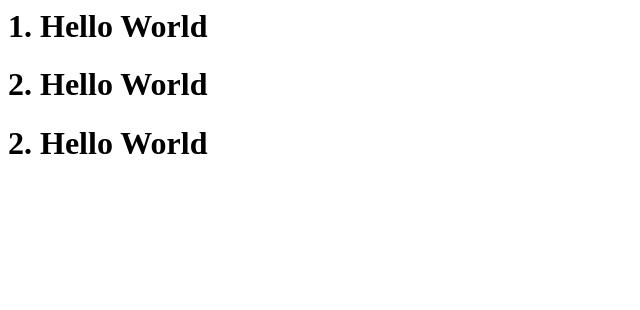
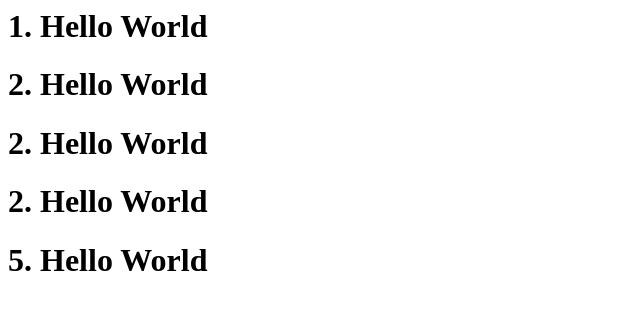
Before and after one commit to chae-ring/oss_1, a plain HTML site: page index.html in a window 1280 px wide. Shown: the whole page, without its empty margins (0-640 px from the left). Drawn offline with Linux system fonts and the light colour scheme.

Commit message:
tester commit

```diff
--- a/index.html
+++ b/index.html
@@ -7,5 +7,7 @@
         <h1>1. Hello World</h1>
         <h1>2. Hello World</h1>
         <h1>2. Hello World</h1>
+        <h1>2. Hello World</h1>
+        <h1>5. Hello World</h1>
     </body>
 </html>
```
